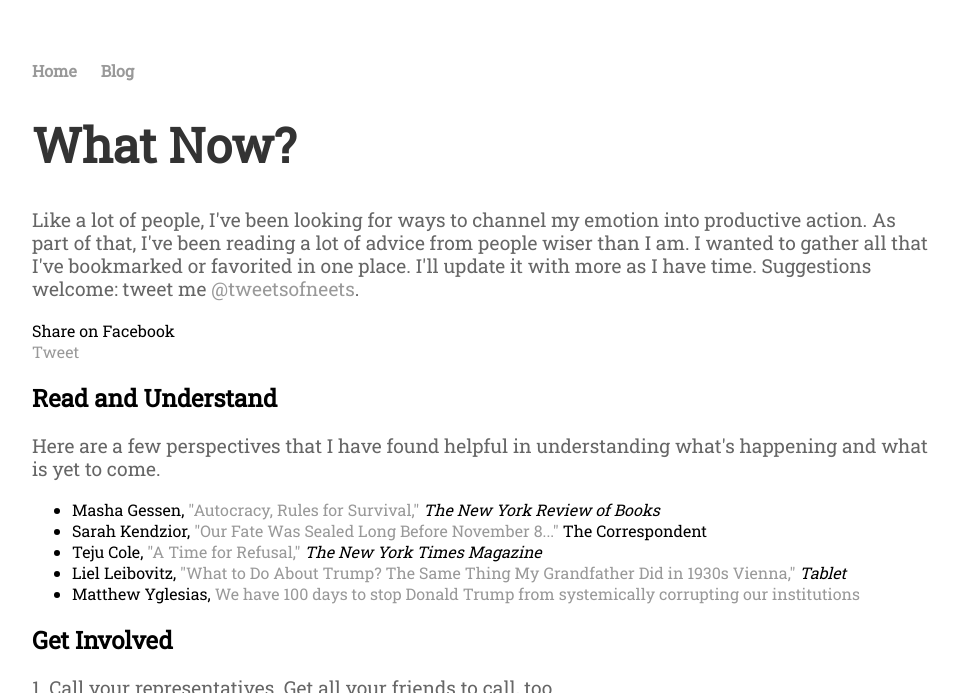
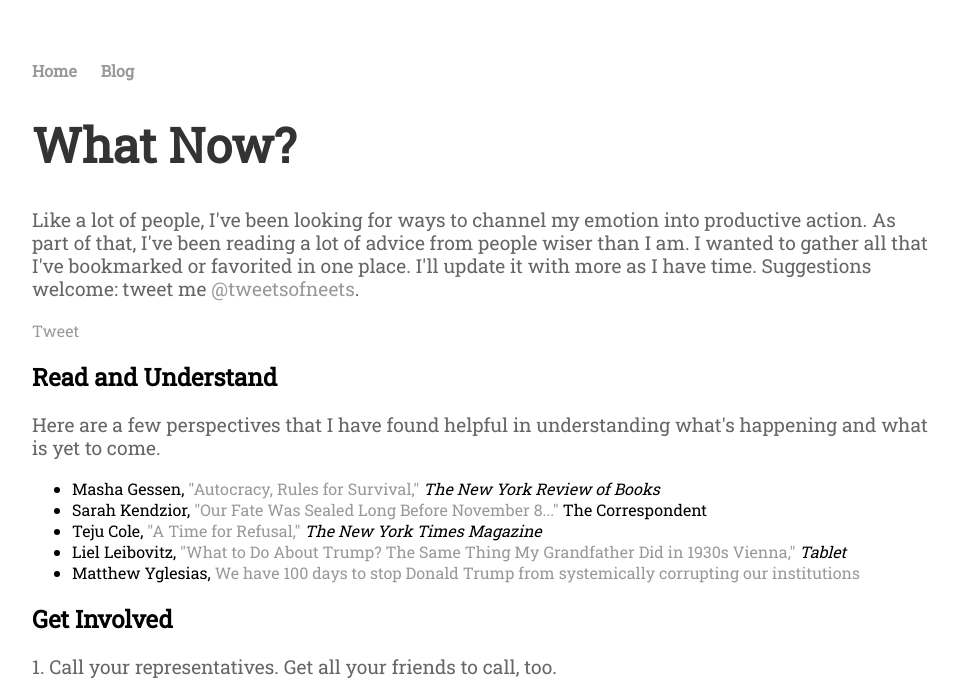
Before and after one commit to aperala/littlecanary.github.io, a Jekyll site: the page built from index.html, in a window 1280 px wide and 900 px high, cut to the strip 0-693 px from the top of the window. Shown: the whole strip, without its empty margins (160-1119 px from the left). Built offline with Jekyll 4.4.1, drawn with Linux system fonts in a browser that asks for light colours; comment, search, counter and statistics services are not loaded.

Commit message:
Update index.html

```diff
--- a/index.html
+++ b/index.html
@@ -6,11 +6,6 @@
   <h1>What Now?</h1>
   <p>Like a lot of people, I've been looking for ways to channel my emotion into productive action. As part of that, I've been reading a lot of advice from people wiser than I am. I wanted to gather all that I've bookmarked or favorited in one place.  I'll update it with more as I have time. Suggestions welcome: tweet me <a href="https://twitter.com/tweetsofneets" target="_blank">@tweetsofneets</a>.</p>
 
-      <!-- Your share button code -->
-  <div class="fb-share-button"
-    data-href="http://www.littlecanary.github.io"
-    data-layout="button">Share on Facebook
-  </div>
 
   <div>
     <a class="twitter-share-button"
```
